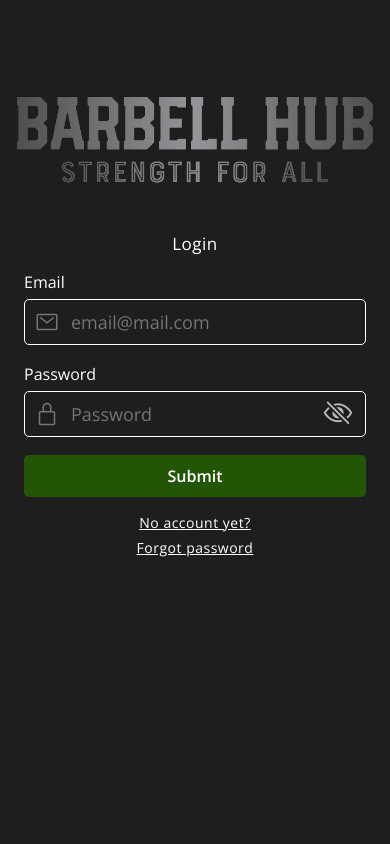
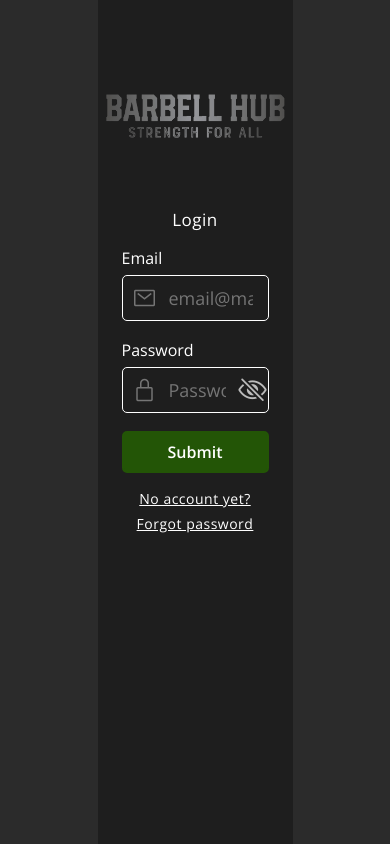
Before and after one commit to DonUggioni/strongfy-app, a React Native app: screen /ProgressChart in a window 390 px wide. Built offline with nearby package versions, Linux system fonts and the light colour scheme; no server answers; the database is empty.

Commit message:
Installed dependencies to have it running on web

```diff
--- a/App.js
+++ b/App.js
@@ -29,6 +29,7 @@ import ReAuthenticationScreen from './screens/ReAuthenticationScreen';
 import NewPasswordScreen from './screens/NewPasswordScreen';
 import ForgotPasswordScreen from './screens/ForgotPasswordScreen';
 import PercentageCalculator from './screens/PercentageCalculator';
+import RootAppContainer from './components/RootAppContainer';
 
 const Stack = createStackNavigator();
 const Tab = createBottomTabNavigator();
@@ -200,7 +201,9 @@ function AppNavigation() {
         headerTitleStyle: {
           fontFamily: 'open-sans-semi-bold',
         },
-
+        tabBarItemStyle: {
+          flexDirection: Platform.OS === 'web' ? 'column' : '',
+        },
         tabBarActiveTintColor: 'white',
         tabBarHideOnKeyboard: Platform.OS === 'android' ? true : false,
       }}
@@ -330,12 +333,17 @@ export default function App() {
       SplashScreen.hideAsync();
     }, 3000);
   }
-
   return (
     <>
       <StatusBar style='light' />
       <AppContextProvider>
-        <RootApp />
+        {Platform.OS === 'web' ? (
+          <RootAppContainer>
+            <RootApp />
+          </RootAppContainer>
+        ) : (
+          <RootApp />
+        )}
       </AppContextProvider>
     </>
   );
--- a/app.json
+++ b/app.json
@@ -29,7 +29,7 @@
       }
     },
     "web": {
-      "favicon": "./assets/favicon.png"
+      "favicon": "./assets/adaptive-icon.png"
     },
     "extra": {
       "eas": {
--- /dev/null
+++ b/components/RootAppContainer.jsx
@@ -0,0 +1,27 @@
+import { StyleSheet, View, Platform } from 'react-native';
+import React from 'react';
+import { GlobalStyles } from '../constants/styles';
+
+function RootAppContainer({ children }) {
+  return (
+    <View style={styles.container}>
+      <View style={styles.innerContainer}>{children}</View>
+    </View>
+  );
+}
+
+export default RootAppContainer;
+
+const styles = StyleSheet.create({
+  container: {
+    alignItems: 'center',
+    justifyContent: 'center',
+    width: '100%',
+    height: '100%',
+    backgroundColor: GlobalStyles.colors.gray600,
+  },
+  innerContainer: {
+    width: '50%',
+    flex: 1,
+  },
+});
--- a/package.json
+++ b/package.json
@@ -33,7 +33,10 @@
     "react-native-svg": "13.4.0",
     "use-immer": "^0.8.1",
     "victory-native": "^36.6.8",
-    "expo-updates": "~0.16.4"
+    "expo-updates": "~0.16.4",
+    "react-dom": "18.2.0",
+    "react-native-web": "~0.18.10",
+    "@expo/webpack-config": "^18.0.1"
   },
   "devDependencies": {
     "@babel/core": "^7.20.0"
--- a/screens/AccountOptionsScreen.jsx
+++ b/screens/AccountOptionsScreen.jsx
@@ -1,4 +1,5 @@
 import React from 'react';
+import { Alert, Platform } from 'react-native';
 import { auth } from '../firebase/firebaseConfig';
 import { signOut, deleteUser } from 'firebase/auth';
 import AsyncStorage from '@react-native-async-storage/async-storage';
@@ -6,7 +7,6 @@ import useAppContext from '../store/AppContext';
 import { StyleSheet, View } from 'react-native';
 import FlatButton from '../components/UI/buttons/FlatButton';
 import Button from '../components/UI/buttons/Button';
-import { Alert } from 'react-native';
 
 function AccountOptionsScreen({ navigation }) {
   const { setUserIsAuthenticated, setCurrentWorkout } = useAppContext();
@@ -59,6 +59,7 @@ function AccountOptionsScreen({ navigation }) {
         <Button style={styles.logoutButton} onPress={() => signOutHandler()}>
           Sign Out
         </Button>
+        {Platform.OS !== 'web' && (
           <View style={styles.buttonsContainer}>
             <FlatButton onPress={() => navigation.navigate('Authentication')}>
               Change Password
@@ -67,6 +68,7 @@ function AccountOptionsScreen({ navigation }) {
               Delete Account
             </FlatButton>
           </View>
+        )}
       </View>
     </View>
   );
--- a/screens/ProgressChart.jsx
+++ b/screens/ProgressChart.jsx
@@ -1,5 +1,5 @@
 import React from 'react';
-import { View, StyleSheet } from 'react-native';
+import { View, StyleSheet, Platform } from 'react-native';
 import {
   VictoryLine,
   VictoryChart,
@@ -11,10 +11,14 @@ import Title from '../components/UI/text/Title';
 import useAppContext from '../store/AppContext';
 import MessageScreen from '../components/MessageScreen';
 import LegendLine from '../components/UI/LegendLine';
+import StyledText from '../components/UI/text/StyledText';
 
 function ProgressChart() {
   const { repMaxTrackerValues } = useAppContext();
 
+  if (Platform.OS === 'web') {
+    return <StyledText>Chart not available for web version yet.</StyledText>;
+  }
   const data = repMaxTrackerValues.squat.slice(1);
   const data2 = repMaxTrackerValues.bench.slice(1);
   const data3 = repMaxTrackerValues.deadlift.slice(1);
```
Also changed, not shown: 1 other file (tests, documents, lock files or other folders). Lines whose indentation alone changed are shown as unchanged.
